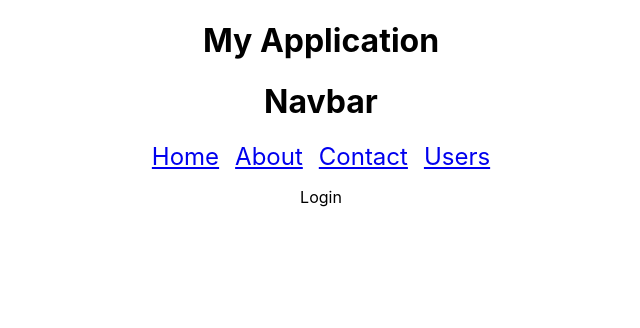
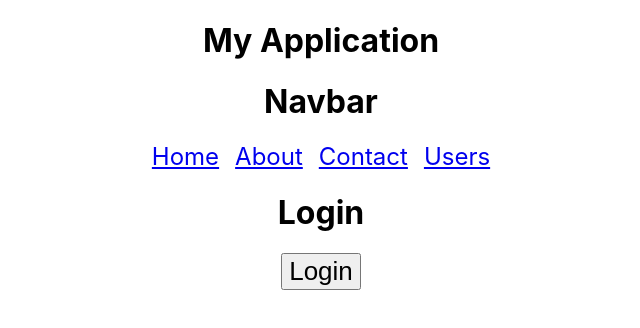
Before and after one commit to Rohitb1107/RCT-121, a React (Vite) app in the folder react-router-1/: page /login in a window 1280 px wide. Shown: the top 328 px of the page, without its empty margins (319-959 px from the left). Built offline with nearby package versions, Linux system fonts and the light colour scheme.

Commit message:
private route works

```diff
--- a/react-router-1/src/components/Login.jsx
+++ b/react-router-1/src/components/Login.jsx
@@ -1,9 +1,20 @@
-import React from 'react'
+import React, { useState, useContext } from "react";
+import { Navigate } from "react-router-dom";
+import { AuthContext } from "../Context/AuthContext";
 
 const Login = () => {
+  const [isAuth, setIsAuth] = useContext(AuthContext);
+
+  if (isAuth) {
+    return <Navigate to="/" />;
+  }
+
   return (
-    <div>Login</div>
-  )
-}
+    <div>
+      <h1>Login</h1>
+      <button onClick={() => setIsAuth(true)}>Login</button>
+    </div>
+  );
+};
 
-export default Login
+export default Login;
```
